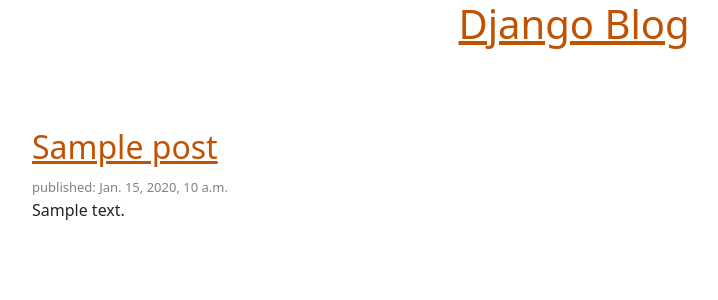
After one commit to AxiomaticAdi/django-test-blog, a Django app: template blog/templates/blog/base.html in a window 1280 px wide. The commit adds this page. Shown: the top 300 px of the page, without its empty margins (66-784 px from the left). Run offline with Django 5.2, Linux system fonts and the light colour scheme; the template is opened without the code that fills it: most values are stand-ins (such as "Sample title", 1, 10 or a date in 2020).

Commit message:
Create template extention

```diff
--- /dev/null
+++ b/blog/static/css/blog.css
@@ -0,0 +1,18 @@
+h1 a,
+h2 a {
+	color: #c25100;
+}
+
+h1 {
+	text-align: center;
+	margin-bottom: 2em;
+}
+
+.post {
+	margin: 1em;
+}
+
+.post-timestamp {
+	color: #828282;
+	font-size: small;
+}
--- /dev/null
+++ b/blog/templates/blog/base.html
@@ -0,0 +1,32 @@
+{% load static %}
+<!DOCTYPE html>
+<html lang="en">
+	<head>
+		<meta charset="UTF-8" />
+		<meta name="viewport" content="width=device-width, initial-scale=1.0" />
+		<link
+			rel="stylesheet"
+			href="https://cdn.jsdelivr.net/npm/bootstrap@5.1.3/dist/css/bootstrap.min.css"
+			integrity="sha384-1BmE4kWBq78iYhFldvKuhfTAU6auU8tT94WrHftjDbrCEXSU1oBoqyl2QvZ6jIW3"
+			crossorigin="anonymous"
+		/>
+		<link rel="stylesheet" href="{% static 'css/blog.css' %}" />
+		<title>Django Blog</title>
+	</head>
+
+	<body>
+		<header class="page-header">
+			<h1><a href="/">Django Blog</a></h1>
+		</header>
+
+		<main class="container">
+			{% block content %} {% for post in posts %}
+			<article class="post">
+				<h2><a href="">{{post.title}}</a></h2>
+				<time class="post-timestamp">published: {{post.published_date}}</time>
+				<p>{{post.text | linebreaksbr}}</p>
+			</article>
+			{%endfor %} {% endblock %}
+		</main>
+	</body>
+</html>
```
Also changed, not shown: blog/templates/blog/post_list.html (+7 -23 lines).
